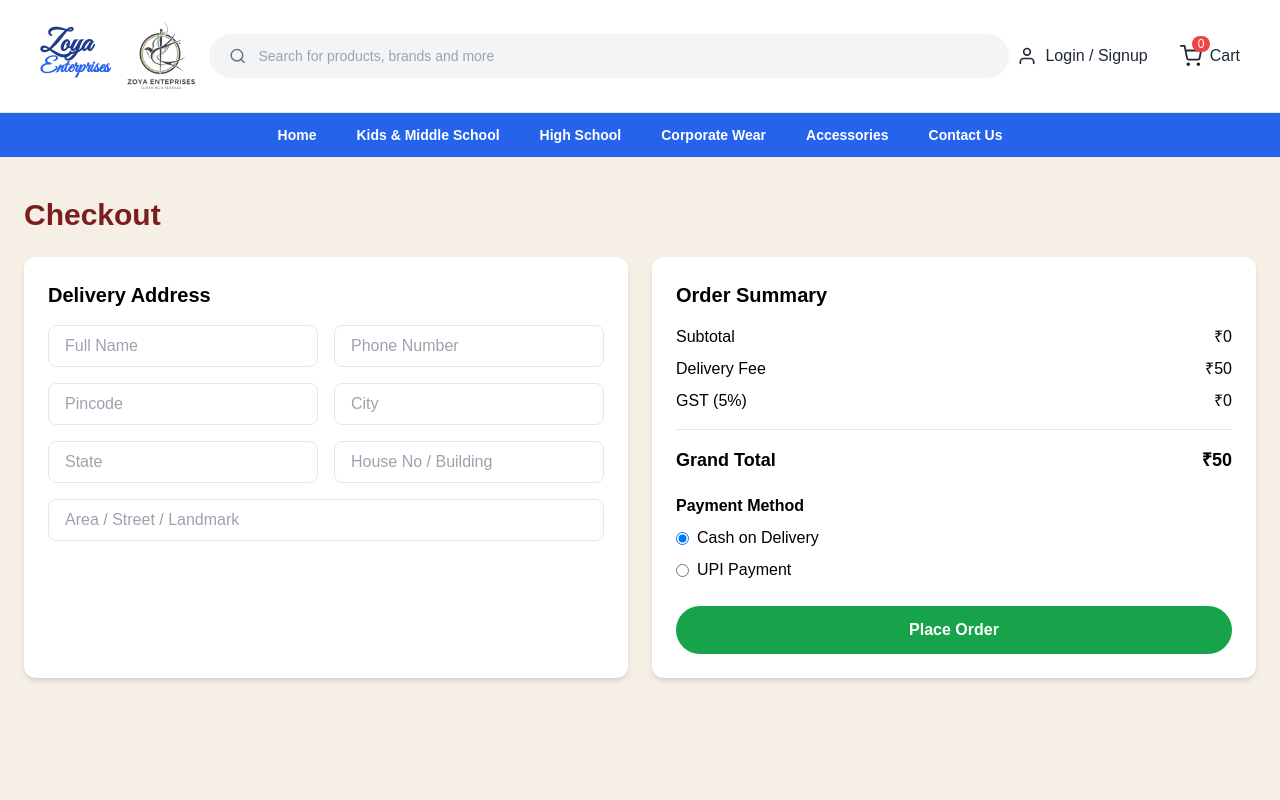
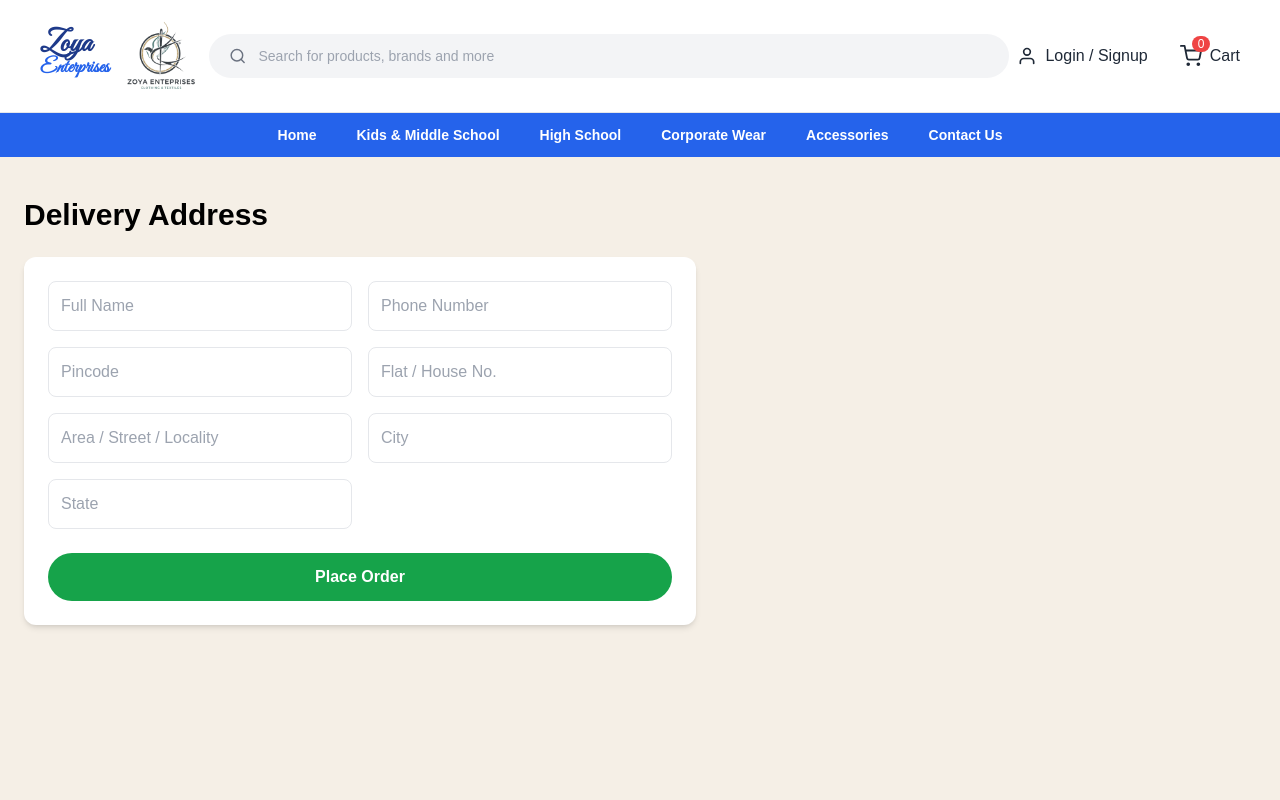
Before and after one commit to saniya-dogra/zoya-enterprises, a React (Create React App) app in the folder client/: page /checkout in a window 1280 px wide. Shown: the top 800 px of the page. Built offline with nearby package versions, Linux system fonts and the light colour scheme; a web font is replaced by a local one.

Commit message:
Add functionalities

```diff
--- a/client/src/pages/Cart.jsx
+++ b/client/src/pages/Cart.jsx
@@ -1,104 +1,95 @@
-import { useState } from "react";
+import { useMemo, useState } from "react";
+import { useNavigate } from "react-router-dom";
 import { useCart } from "../services/cart";
-import { useNavigate } from "react-router-dom";
-import { toast } from "react-toastify";
+import { toast, ToastContainer } from "react-toastify";
+import "react-toastify/dist/ReactToastify.css";
 
 export default function Cart() {
   const navigate = useNavigate();
-  const { cart, removeFromCart, updateQty, clearCart } = useCart();
+  const { cart, increaseQty, decreaseQty, removeFromCart, clearCart } =
+    useCart();
 
-  const [paymentMethod, setPaymentMethod] = useState("COD");
+  const [paymentMethod, setPaymentMethod] = useState("COD"); // COD or UPI
 
-  // If cart empty
-  if (!cart || cart.length === 0) {
-    return (
-      <div className="min-h-screen bg-[#f5efe6] flex flex-col items-center justify-center px-4">
-        <h1 className="text-3xl font-bold text-maroon mb-3">Your Cart is Empty</h1>
-        <p className="text-gray-600 mb-6">Add some products to continue shopping.</p>
-        <button
-          onClick={() => navigate("/checkout")}
-          className="bg-blue-600 text-white px-6 py-3 rounded-full font-semibold hover:opacity-90"
-        >
-          Go to Home
-        </button>
-      </div>
-    );
+  const subtotal = useMemo(() => {
+    return cart.reduce((sum, item) => sum + item.price * item.qty, 0);
+  }, [cart]);
+
+  const gst = Math.round(subtotal * 0.05);
+  const deliveryFee = 0;
+  const grandTotal = subtotal + gst + deliveryFee;
+
+  const handleCheckout = () => {
+    if (cart.length === 0) {
+      toast.error("Cart is empty ❌");
+      return;
     }
 
-  // totals
-  const subtotal = cart.reduce((total, item) => total + item.price * item.qty, 0);
-  const deliveryFee = subtotal > 999 ? 0 : 50;
-  const gst = Math.round(subtotal * 0.05);
-  const grandTotal = subtotal + deliveryFee + gst;
-
-  const handleCheckout = () => {
-    // Later we will connect backend order placement + Razorpay
-    toast.success(`Order Placed ✅ Payment: ${paymentMethod}`);
-    alert(`Order Placed ✅ Payment: ${paymentMethod}`);
-
-    // optional clear cart after checkout
-    clearCart();
-    navigate("/");
+    // ✅ go to address page
+    navigate("/checkout", {
+      state: { paymentMethod, subtotal, gst, deliveryFee, grandTotal },
+    });
   };
 
   return (
-    <div className="min-h-screen bg-[#f5efe6] px-6 py-8">
-      <h1 className="text-4xl font-bold mb-6">Your Cart</h1>
+    <div className="min-h-screen bg-[#f5efe6] px-6 py-10">
+      <ToastContainer position="top-right" autoClose={2000} />
 
-      <div className="grid grid-cols-1 lg:grid-cols-3 gap-6">
-        {/* LEFT SIDE - Cart Items */}
-        <div className="lg:col-span-2 space-y-5">
+      <h1 className="text-4xl font-bold mb-8">Your Cart</h1>
+
+      {cart.length === 0 ? (
+        <div className="bg-white p-8 rounded-xl shadow-md">
+          <h2 className="text-xl font-semibold">Your cart is empty 😢</h2>
+        </div>
+      ) : (
+        <div className="grid grid-cols-1 lg:grid-cols-3 gap-8">
+          {/* LEFT - ITEMS */}
+          <div className="lg:col-span-2 space-y-6">
             {cart.map((item) => (
               <div
-              key={item._id}
-              className="bg-white rounded-xl shadow-md p-5 flex items-center justify-between gap-4"
+                key={item.id}
+                className="bg-white rounded-xl shadow-md p-5 flex justify-between items-center"
               >
-              {/* Image */}
-              <div className="flex items-center gap-4">
+                <div className="flex gap-4 items-center">
                   <img
                     src={item.image}
                     alt={item.name}
-                  className="w-20 h-20 object-cover rounded-lg border"
+                    className="w-20 h-20 object-cover rounded-lg"
                   />
 
-                {/* Product Info */}
                   <div>
-                  <h2 className="text-lg font-semibold">{item.name}</h2>
+                    <h2 className="font-bold text-lg">{item.name}</h2>
                     <p className="text-gray-600">₹{item.price}</p>
-
-                  <p className="text-sm text-gray-500 mt-1">
+                    <p className="text-sm text-gray-500">
                       Total: ₹{item.price * item.qty}
                     </p>
                   </div>
                 </div>
 
-              {/* Qty + Remove */}
-              <div className="flex flex-col items-end gap-3">
-                {/* Quantity */}
-                <div className="flex items-center gap-2">
+                <div className="flex flex-col items-end gap-2">
+                  {/* qty buttons */}
+                  <div className="flex items-center gap-3">
                     <button
-                    onClick={() => updateQty(item._id, item.qty - 1)}
-                    className="w-9 h-9 rounded-full bg-gray-200 font-bold hover:opacity-80"
-                    disabled={item.qty <= 1}
+                      onClick={() => decreaseQty(item.id)}
+                      className="w-9 h-9 rounded-full bg-gray-200 font-bold text-lg hover:opacity-80"
                     >
                       -
                     </button>
 
-                  <span className="font-semibold">{item.qty}</span>
+                    <span className="font-bold">{item.qty}</span>
 
                     <button
-                    onClick={() => updateQty(item._id, item.qty + 1)}
-                    className="w-9 h-9 rounded-full bg-gray-200 font-bold hover:opacity-80"
+                      onClick={() => increaseQty(item.id)}
+                      className="w-9 h-9 rounded-full bg-gray-200 font-bold text-lg hover:opacity-80"
                     >
                       +
                     </button>
                   </div>
 
-                {/* Remove */}
                   <button
                     onClick={() => {
-                    removeFromCart(item._id);
-                    toast.error("Removed from cart ❌");
+                      removeFromCart(item.id);
+                      toast.info("Item removed 🗑️");
                     }}
                     className="text-red-600 font-semibold hover:underline"
                   >
@@ -109,44 +100,42 @@ export default function Cart() {
             ))}
           </div>
 
-        {/* RIGHT SIDE - Bill Summary */}
-        <div className="bg-white p-6 rounded-xl shadow-md h-fit">
+          {/* RIGHT - BILL */}
+          <div className="bg-white rounded-xl shadow-md p-6 h-fit">
             <h2 className="text-2xl font-bold mb-4">Bill Summary</h2>
 
-          <div className="flex justify-between mb-2 text-gray-700">
+            <div className="flex justify-between text-gray-700 mb-2">
               <span>Subtotal</span>
               <span>₹{subtotal}</span>
             </div>
 
-          <div className="flex justify-between mb-2 text-gray-700">
+            <div className="flex justify-between text-gray-700 mb-2">
               <span>Delivery Fee</span>
               <span>{deliveryFee === 0 ? "Free" : `₹${deliveryFee}`}</span>
             </div>
 
-          <div className="flex justify-between mb-2 text-gray-700">
+            <div className="flex justify-between text-gray-700 mb-4">
               <span>GST (5%)</span>
               <span>₹{gst}</span>
             </div>
 
-          <hr className="my-4" />
+            <hr className="mb-4" />
 
-          <div className="flex justify-between font-bold text-lg">
+            <div className="flex justify-between font-bold text-lg mb-6">
               <span>Grand Total</span>
               <span>₹{grandTotal}</span>
             </div>
 
-          {/* Payment Method */}
-          <div className="mt-6">
             <h3 className="font-semibold mb-2">Select Payment Method</h3>
 
-            <div className="flex flex-col gap-3">
+            <div className="space-y-2 mb-6">
               <label className="flex items-center gap-2 cursor-pointer">
                 <input
                   type="radio"
                   name="payment"
                   value="COD"
                   checked={paymentMethod === "COD"}
-                  onChange={(e) => setPaymentMethod(e.target.value)}
+                  onChange={() => setPaymentMethod("COD")}
                 />
                 Cash on Delivery
               </label>
@@ -157,17 +146,15 @@ export default function Cart() {
                   name="payment"
                   value="UPI"
                   checked={paymentMethod === "UPI"}
-                  onChange={(e) => setPaymentMethod(e.target.value)}
+                  onChange={() => setPaymentMethod("UPI")}
                 />
                 UPI Payment
               </label>
             </div>
-          </div>
 
-          {/* Checkout */}
             <button
               onClick={handleCheckout}
-            className="w-full mt-6 bg-green-600 text-white py-3 rounded-full font-semibold hover:opacity-90"
+              className="w-full bg-green-600 text-white py-3 rounded-full font-semibold hover:opacity-90"
             >
               Proceed to Checkout
             </button>
@@ -175,7 +162,7 @@ export default function Cart() {
             <button
               onClick={() => {
                 clearCart();
-              toast.info("Cart Cleared 🧹");
+                toast.info("Cart cleared 🧹");
               }}
               className="w-full mt-3 bg-gray-200 text-black py-3 rounded-full font-semibold hover:opacity-90"
             >
@@ -183,6 +170,7 @@ export default function Cart() {
             </button>
           </div>
         </div>
+      )}
     </div>
   );
 }
--- a/client/src/pages/Checkout.jsx
+++ b/client/src/pages/Checkout.jsx
@@ -1,49 +1,53 @@
+import { useLocation, useNavigate } from "react-router-dom";
 import { useState } from "react";
 import { useCart } from "../services/cart";
-import { useNavigate } from "react-router-dom";
-import { toast } from "react-toastify";
+import { toast, ToastContainer } from "react-toastify";
+import "react-toastify/dist/ReactToastify.css";
 
 export default function Checkout() {
   const navigate = useNavigate();
+  const location = useLocation();
   const { cart, clearCart } = useCart();
+
+  const { paymentMethod, grandTotal } = location.state || {};
 
   const [address, setAddress] = useState({
     fullName: "",
     phone: "",
     pincode: "",
+    house: "",
+    area: "",
     city: "",
     state: "",
-    house: "",
-    area: "",
   });
-
-  const [paymentMethod, setPaymentMethod] = useState("COD");
-
-  const subtotal = cart.reduce((total, item) => total + item.price * item.qty, 0);
-  const deliveryFee = subtotal > 999 ? 0 : 50;
-  const gst = Math.round(subtotal * 0.05);
-  const grandTotal = subtotal + deliveryFee + gst;
 
   const handleChange = (e) => {
     setAddress({ ...address, [e.target.name]: e.target.value });
   };
 
   const placeOrder = () => {
-    // validation
-    for (let key in address) {
-      if (!address[key]) {
-        return toast.error("Please fill all address fields ❌");
-      }
+    if (
+      !address.fullName ||
+      !address.phone ||
+      !address.pincode ||
+      !address.house ||
+      !address.area ||
+      !address.city ||
+      !address.state
+    ) {
+      toast.error("Please fill complete address ❌");
+      return;
     }
 
-    toast.success("Order placed successfully ✅");
+    if (cart.length === 0) {
+      toast.error("Cart is empty ❌");
+      return;
+    }
 
-    alert(`
-Order Placed ✅
-Payment: ${paymentMethod}
-Total: ₹${grandTotal}
-Deliver to: ${address.house}, ${address.area}, ${address.city}
-`);
+    // ✅ Here you will integrate real payment gateway later (Razorpay)
+    toast.success(
+      `Order placed ✅ Payment: ${paymentMethod} | Total ₹${grandTotal}`
+    );
 
     clearCart();
     navigate("/");
@@ -51,121 +55,61 @@ Deliver to: ${address.house}, ${address.area}, ${address.city}
 
   return (
     <div className="min-h-screen bg-[#f5efe6] px-6 py-10">
-      <h1 className="text-3xl font-bold mb-6 text-maroon">Checkout</h1>
+      <ToastContainer position="top-right" autoClose={2000} />
 
-      <div className="grid grid-cols-1 lg:grid-cols-2 gap-6">
-        {/* ADDRESS FORM */}
-        <div className="bg-white rounded-xl shadow-md p-6">
-          <h2 className="text-xl font-bold mb-4">Delivery Address</h2>
+      <h1 className="text-3xl font-bold mb-6">Delivery Address</h1>
 
+      <div className="bg-white p-6 rounded-xl shadow-md max-w-2xl">
         <div className="grid grid-cols-1 md:grid-cols-2 gap-4">
           <input
-              className="border px-4 py-2 rounded-lg"
+            name="fullName"
             placeholder="Full Name"
-              name="fullName"
             value={address.fullName}
             onChange={handleChange}
+            className="border p-3 rounded-lg"
           />
-
           <input
-              className="border px-4 py-2 rounded-lg"
+            name="phone"
             placeholder="Phone Number"
-              name="phone"
             value={address.phone}
             onChange={handleChange}
+            className="border p-3 rounded-lg"
           />
-
           <input
-              className="border px-4 py-2 rounded-lg"
+            name="pincode"
             placeholder="Pincode"
-              name="pincode"
             value={address.pincode}
             onChange={handleChange}
+            className="border p-3 rounded-lg"
           />
-
           <input
-              className="border px-4 py-2 rounded-lg"
+            name="house"
+            placeholder="Flat / House No."
+            value={address.house}
+            onChange={handleChange}
+            className="border p-3 rounded-lg"
+          />
+          <input
+            name="area"
+            placeholder="Area / Street / Locality"
+            value={address.area}
+            onChange={handleChange}
+            className="border p-3 rounded-lg"
+          />
+          <input
+            name="city"
             placeholder="City"
-              name="city"
             value={address.city}
             onChange={handleChange}
+            className="border p-3 rounded-lg"
           />
-
           <input
-              className="border px-4 py-2 rounded-lg"
+            name="state"
             placeholder="State"
-              name="state"
             value={address.state}
             onChange={handleChange}
+            className="border p-3 rounded-lg"
           />
-
-            <input
-              className="border px-4 py-2 rounded-lg"
-              placeholder="House No / Building"
-              name="house"
-              value={address.house}
-              onChange={handleChange}
-            />
-
-            <input
-              className="border px-4 py-2 rounded-lg md:col-span-2"
-              placeholder="Area / Street / Landmark"
-              name="area"
-              value={address.area}
-              onChange={handleChange}
-            />
-          </div>
-        </div>
-
-        {/* BILL + PAYMENT */}
-        <div className="bg-white rounded-xl shadow-md p-6 h-fit">
-          <h2 className="text-xl font-bold mb-4">Order Summary</h2>
-
-          <div className="flex justify-between mb-2">
-            <span>Subtotal</span>
-            <span>₹{subtotal}</span>
-          </div>
-
-          <div className="flex justify-between mb-2">
-            <span>Delivery Fee</span>
-            <span>{deliveryFee === 0 ? "Free" : `₹${deliveryFee}`}</span>
-          </div>
-
-          <div className="flex justify-between mb-2">
-            <span>GST (5%)</span>
-            <span>₹{gst}</span>
-          </div>
-
-          <hr className="my-4" />
-
-          <div className="flex justify-between font-bold text-lg">
-            <span>Grand Total</span>
-            <span>₹{grandTotal}</span>
-          </div>
-
-          {/* Payment */}
-          <div className="mt-5">
-            <h3 className="font-semibold mb-2">Payment Method</h3>
-
-            <label className="flex items-center gap-2 mb-2 cursor-pointer">
-              <input
-                type="radio"
-                value="COD"
-                checked={paymentMethod === "COD"}
-                onChange={(e) => setPaymentMethod(e.target.value)}
-              />
-              Cash on Delivery
-            </label>
-
-            <label className="flex items-center gap-2 cursor-pointer">
-              <input
-                type="radio"
-                value="UPI"
-                checked={paymentMethod === "UPI"}
-                onChange={(e) => setPaymentMethod(e.target.value)}
-              />
-              UPI Payment
-            </label>
         </div>
 
         <button
@@ -176,6 +120,5 @@ Deliver to: ${address.house}, ${address.area}, ${address.city}
         </button>
       </div>
     </div>
-    </div>
   );
 }
--- a/client/src/services/cart.js
+++ b/client/src/services/cart.js
@@ -12,60 +12,54 @@ export function CartProvider({ children }) {
     localStorage.setItem("cart", JSON.stringify(cart));
   }, [cart]);
 
-  // ✅ Add item
+  // ✅ Add to cart
   const addToCart = (product) => {
-    const exists = cart.find((item) => item.id === product.id);
+    setCart((prev) => {
+      const existing = prev.find((p) => p.id === product.id);
 
-    if (exists) {
-      setCart(
-        cart.map((item) =>
-          item.id === product.id ? { ...item, qty: item.qty + 1 } : item
-        )
-      );
-    } else {
-      setCart([...cart, { ...product, qty: 1 }]);
-    }
-  };
+      if (existing) {
+        return prev.map((p) =>
+          p.id === product.id ? { ...p, qty: p.qty + 1 } : p
+        );
+      }
 
-  // ✅ Remove item
-  const removeFromCart = (id) => {
-    setCart(cart.filter((item) => item.id !== id));
+      return [...prev, { ...product, qty: 1 }];
+    });
   };
 
   // ✅ Increase qty
   const increaseQty = (id) => {
-    setCart(
-      cart.map((item) =>
-        item.id === id ? { ...item, qty: item.qty + 1 } : item
-      )
+    setCart((prev) =>
+      prev.map((p) => (p.id === id ? { ...p, qty: p.qty + 1 } : p))
     );
   };
 
   // ✅ Decrease qty
   const decreaseQty = (id) => {
-    setCart(
-      cart.map((item) =>
-        item.id === id
-          ? { ...item, qty: item.qty > 1 ? item.qty - 1 : 1 }
-          : item
-      )
+    setCart((prev) =>
+      prev
+        .map((p) => (p.id === id ? { ...p, qty: p.qty - 1 } : p))
+        .filter((p) => p.qty > 0)
     );
   };
 
-  // ✅ CLEAR CART (THIS FIXES YOUR ERROR)
-  const clearCart = () => {
-    setCart([]);
+  // ✅ Remove item
+  const removeFromCart = (id) => {
+    setCart((prev) => prev.filter((p) => p.id !== id));
   };
+
+  // ✅ Clear cart
+  const clearCart = () => setCart([]);
 
   return (
     <CartContext.Provider
       value={{
         cart,
         addToCart,
-        removeFromCart,
         increaseQty,
         decreaseQty,
-        clearCart, // ✅ export it here
+        removeFromCart,
+        clearCart,
       }}
     >
       {children}
```
Lines whose indentation alone changed are shown as unchanged.
